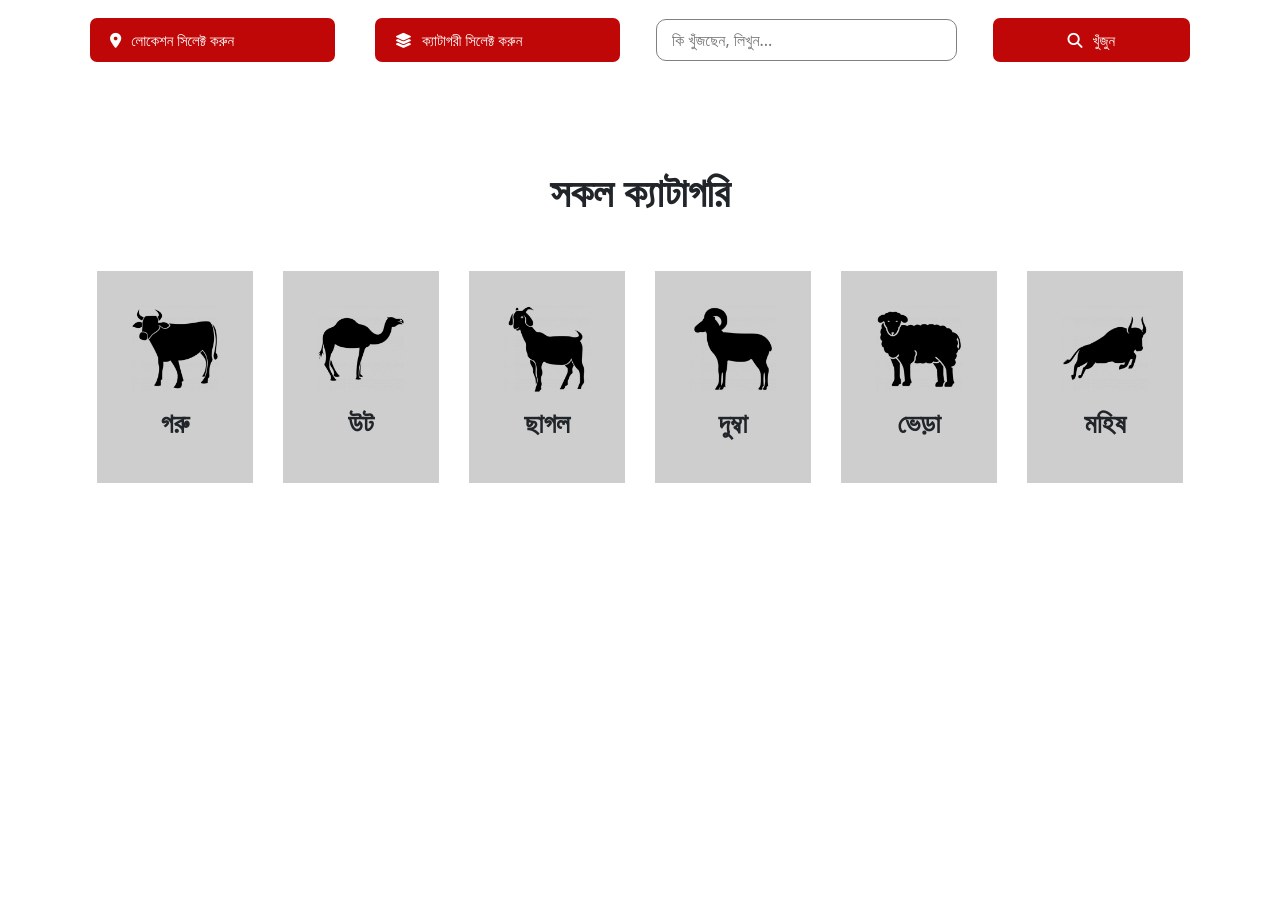
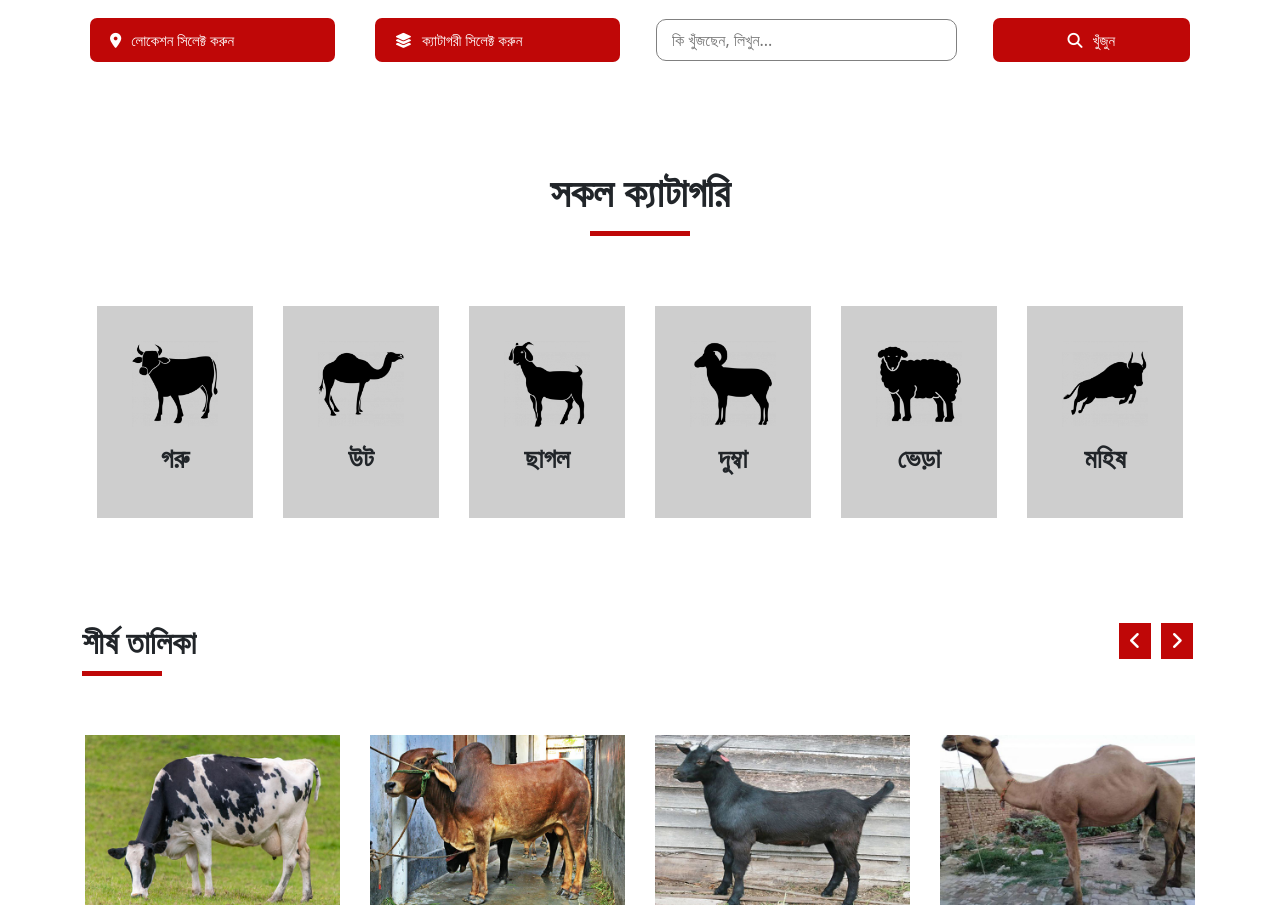
Before and after one commit to musaberulkhan/digital-haat, a plain HTML site: page index.html in a window 1280 px wide. Shown: the part 867-1787 px from the top of the page. Before the commit the page ends 1455 px from the top, so only its background shows below. Drawn offline with nearby package versions, Linux system fonts and the light colour scheme.

Commit message:
Top Animals Section Added

```diff
--- a/index.html
+++ b/index.html
@@ -31,7 +31,8 @@
     <nav class="navbar navbar-expand-lg navbar-light bg-white sticky-top">
       <div class="container">
         <a class="navbar-brand" href="#"><img src="images/logo.png" alt=""></a>
-              <button class="navbar-toggler" type="button" data-bs-toggle="collapse" data-bs-target="#navbarNavDropdown" aria-controls="navbarNavDropdown" aria-expanded="false" aria-label="Toggle navigation">
+        <button class="navbar-toggler" type="button" data-bs-toggle="collapse" data-bs-target="#navbarNavDropdown"
+          aria-controls="navbarNavDropdown" aria-expanded="false" aria-label="Toggle navigation">
           <span class="navbar-toggler-icon"></span>
         </button>
         <div class="collapse navbar-collapse" id="navbarNavDropdown">
@@ -64,7 +65,8 @@
               <a class="nav-link" href="#"><i class="fas fa-plus"></i>বিজ্ঞাপন দিন</a>
             </li>
             <li class="nav-item login-button">
-                    <a class="nav-link" href="#" data-bs-toggle="tooltip" data-bs-placement="bottom" title="লগইন/নিবন্ধন"><i class="far fa-user"></i></a>
+              <a class="nav-link" href="#" data-bs-toggle="tooltip" data-bs-placement="bottom" title="লগইন/নিবন্ধন"><i
+                  class="far fa-user"></i></a>
             </li>
           </ul>
         </div>
@@ -76,8 +78,10 @@
     <div class="container">
       <div id="carouselExampleIndicators" class="carousel slide" data-bs-ride="carousel">
         <div class="carousel-indicators">
-                  <button type="button" data-bs-target="#carouselExampleIndicators" data-bs-slide-to="0" class="active" aria-current="true" aria-label="Slide 1"></button>
-                  <button type="button" data-bs-target="#carouselExampleIndicators" data-bs-slide-to="1" aria-label="Slide 2"></button>
+          <button type="button" data-bs-target="#carouselExampleIndicators" data-bs-slide-to="0" class="active"
+            aria-current="true" aria-label="Slide 1"></button>
+          <button type="button" data-bs-target="#carouselExampleIndicators" data-bs-slide-to="1"
+            aria-label="Slide 2"></button>
         </div>
         <div class="carousel-inner">
           <div class="carousel-item active">
@@ -87,11 +91,13 @@
             <img src="images/banner 2.png" class="d-block w-100" alt="...">
           </div>
         </div>
-                <button class="carousel-control-prev" type="button" data-bs-target="#carouselExampleIndicators" data-bs-slide="prev">
+        <button class="carousel-control-prev" type="button" data-bs-target="#carouselExampleIndicators"
+          data-bs-slide="prev">
           <span class="carousel-control-prev-icon" aria-hidden="true"></span>
           <span class="visually-hidden">Previous</span>
         </button>
-                <button class="carousel-control-next" type="button" data-bs-target="#carouselExampleIndicators" data-bs-slide="next">
+        <button class="carousel-control-next" type="button" data-bs-target="#carouselExampleIndicators"
+          data-bs-slide="next">
           <span class="carousel-control-next-icon" aria-hidden="true"></span>
           <span class="visually-hidden">Next</span>
         </button>
@@ -103,9 +109,12 @@
                                          Main Body
     ******************************************************************************************-->
   <main>
+
     <!--------------------                Body Heading             ----------------------------->
     <section class="container body-heading">
       <h1>নিরাপদ থাকাটাই জরুরী এখন, <span>হাটে না গিয়েও হাট যখন তখন</span></h1>
+
+
       <!--------------------                Different Haat            ----------------------------->
       <div class="row haat">
         <div class="col-lg-4 col-md-6 col-12">
@@ -118,6 +127,8 @@
           <a class="d-flex justify-content-center" href="#"><img src="images/body-header-3.png" alt=""></a>
         </div>
       </div>
+
+
 
       <!--------------------                     Search               ----------------------------->
       <div class="search">
@@ -187,12 +198,61 @@
             <h3>মহিষ</h3>
           </div>
         </div>
+      </div>
+    </section>
 
 
+    <!--------------------                   Top Animals                ----------------------------->
+    <section class="container top-animals">
+      <div class="top-animals-heading d-flex justify-content-between">
+        <h2>শীর্ষ তালিকা</h2>
+        <div>
+          <i class="fas fa-angle-left"></i>
+          <i class="fas fa-angle-right"></i>
+        </div>
+      </div>
+      <div class="row">
+        <div class="top-animals-item col-lg-3 col-md-6 col-sm-6 col-12">
+          <div class="top-animals-item-card">
+            <img class="img-fluid" src="images/top-animals/top-cow.jpg" alt="">
+            <div class="top-animals-item-details">
+              <h4>বিদেশী উন্নত গরু</h4>
+              <p>Lorem, ipsum dolor sit amet consectetur adipisicing elit. Reiciendis, sint.</p>
+            </div>
+          </div>
+        </div>
+
+        <div class="top-animals-item col-lg-3 col-md-6 col-sm-6 col-12">
+          <div class="top-animals-item-card">
+            <img class="img-fluid" src="images/top-animals/top-cow2.jpg" alt="">
+            <div class="top-animals-item-details">
+              <h4>দেশী জাতের ষাঁড়</h4>
+              <p>Lorem, ipsum dolor sit amet consectetur adipisicing elit. Reiciendis, sint.</p>
+            </div>
+          </div>
+        </div>
+
+        <div class="top-animals-item col-lg-3 col-md-6 col-sm-6 col-12">
+          <div class="top-animals-item-card">
+            <img class="img-fluid" src="images/top-animals/top-goat.jpg" alt="">
+            <div class="top-animals-item-details">
+              <h4>ব্ল্যাক বেঙ্গল ছাগল</h4>
+              <p>Lorem, ipsum dolor sit amet Reiciendis, sint.</p>
+            </div>
+          </div>
+        </div>
+
+        <div class="top-animals-item col-lg-3 col-md-6 col-sm-6 col-12">
+          <div class="top-animals-item-card">
+            <img class="img-fluid" src="images/top-animals/top-camel.jpg" alt="">
+            <div class="top-animals-item-details">
+              <h4>আমদানিকৃত উট</h4>
+              <p>Lorem, ipsum dolor sit amet consectetur adipisicing elit. Reiciendis, sint.</p>
+            </div>
+          </div>
+        </div>
 
 
-
-            </div>
     </section>
   </main>
 
--- a/style.css
+++ b/style.css
@@ -178,6 +178,18 @@ h1{
     font-size: 40px;
     font-weight: 700;
     margin-bottom: 50px;
+    overflow: hidden;
+}
+
+.categories h1::after {
+    margin-right: auto;
+    margin-left: auto;
+    margin-top: 15px;
+    content:"";
+    display: block;
+    height: 0.5em;
+    width: 100px;
+    border-top: 5px solid #BF0707;
 }
 
 .categories .category-item{
@@ -216,3 +228,69 @@ h1{
     margin-top: 15px;
     transition: all 0.4s ease;
 }
+
+
+
+/*---------------                         Top Animals                         --------------*/
+.top-animals .top-animals-heading{
+    margin-bottom: 25px;
+}
+.top-animals .top-animals-heading h2{
+    font-size: 32px;
+    font-weight: 700;
+    overflow: hidden;
+}
+
+.top-animals .top-animals-heading h2::after {
+    margin-top: 10px;
+    content:"";
+    display: block;
+    height: 0.5em;
+    width: 80px;
+    margin-left: 0px;
+    border-top: 5px solid #BF0707;
+}
+
+.top-animals .top-animals-heading div i{
+    margin-right: 5px;
+    color: white;
+    font-size: 20px;
+    padding: 8px 10px;
+    background-color: #BF0707;
+    transition: all 0.3s ease;
+}
+
+.top-animals .top-animals-heading div i:hover{
+    cursor: pointer;
+    background-color: #7c0000;
+}
+
+.top-animals .top-animals-item{
+    position: relative;
+    padding: 15px;
+}
+
+.top-animals .top-animals-item .top-animals-item-card{
+    position: relative;
+}
+
+.top-animals .top-animals-item .top-animals-item-details{
+    position:absolute;
+    opacity: 0;
+    top: 20%;
+    bottom: 0;
+    left: 0;
+    right: 0;
+    padding: 10px 15px;
+    height: 80%;
+    width: 100%;
+    text-align: center;
+    color: white;
+    background-color: rgba(0, 0, 0, 0.5);
+    transition: all 0.3s ease;
+}
+
+.top-animals .top-animals-item:hover .top-animals-item-details{
+    opacity: 1;
+    cursor: pointer;
+}
```
Also changed, not shown: images/top-animals/top-camel.jpg (added), images/top-animals/top-cow.jpg (added), images/top-animals/top-cow2.jpg (added), images/top-animals/top-goat.jpg (added). Lines whose indentation alone changed are shown as unchanged.
